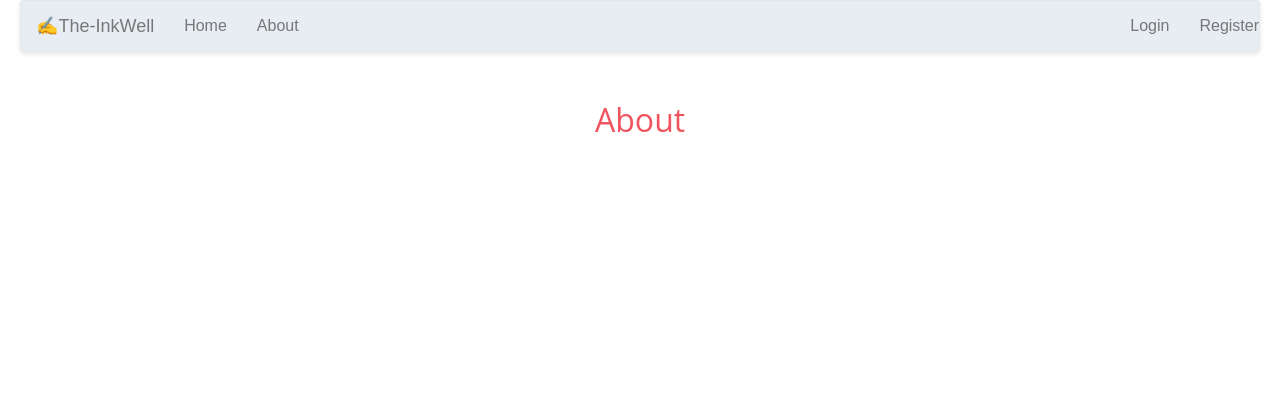
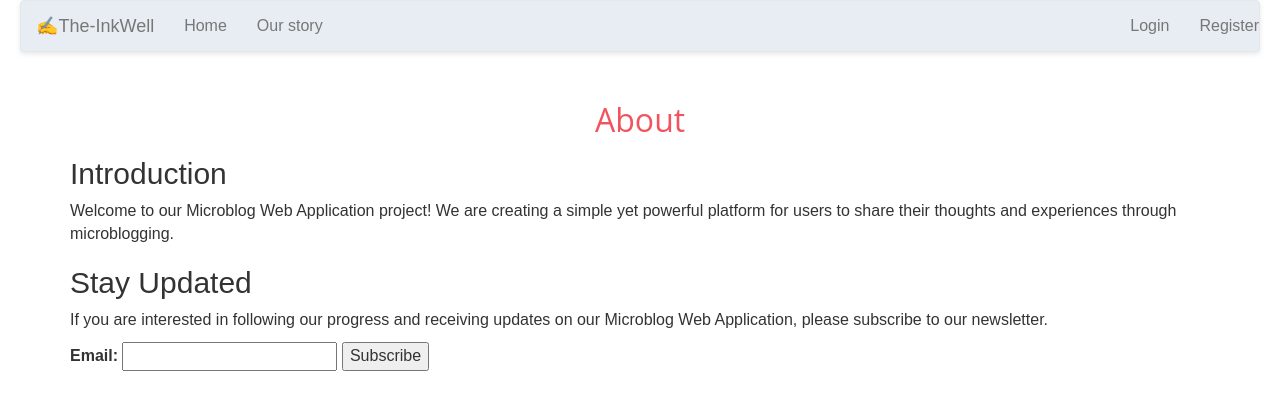
Before and after one commit to Enivid-mash/The-InkWell, a Flask app: page /about/ in a window 1280 px wide. Shown: the top 410 px of the page. Run offline with Flask 3, Linux system fonts and the light colour scheme; parts of the project's set-up code (start-up, migrations or seed data) failed here and were passed over; some libraries are stand-ins or nearby versions.

Commit message:
semi finished

```diff
--- a/main.py
+++ b/main.py
@@ -159,4 +159,4 @@ def logout():
     return redirect('/')
 
 if __name__ == '__main__':
-    app.run(debug=True, port=5001)
+    app.run(debug=True, port=5000)
--- a/templates/_navbar.html
+++ b/templates/_navbar.html
@@ -1,6 +1,6 @@
 <nav class="navbar navbar-default">
   <div class="navbar-header">
-      <a class="navbar-brand" href="#">✍The-InkWell</a>
+      <a class="navbar-brand" href="/">✍The-InkWell</a>
     </div>
     <ul class="nav navbar-nav">
       <li><a href="/">Home</a></li>
@@ -8,7 +8,7 @@
       <li><a href="/write-blog">Write a new blog</a></li>
       <li><a href="/my-blogs">View my blogs</a></li>
       {% endif %}
-      <li><a href="/about">About</a></li>
+      <li><a href="/about">Our story</a></li>
     </ul>
     <ul class="nav navbar-nav navbar-right">
       {% if session.login %}
--- a/templates/about.html
+++ b/templates/about.html
@@ -1,6 +1,21 @@
 {% extends "layout.html" %}
 {% block sub_content %}
 <div class="container">
-<h1> About </h1>
+<h1>About</h1>
+
+<section id="introduction">
+    <h2>Introduction</h2>
+    <p>Welcome to our Microblog Web Application project! We are creating a simple yet powerful platform for users to share their thoughts and experiences through microblogging.</p>
+</section>
+
+<section id="newsletter">
+    <h2>Stay Updated</h2>
+    <p>If you are interested in following our progress and receiving updates on our Microblog Web Application, please subscribe to our newsletter.</p>
+    <form action="/subscribe" method="POST">
+        <label for="email">Email:</label>
+        <input type="email" id="email" name="email" required>
+        <button type="submit">Subscribe</button>
+    </form>
+</section>
 </div>
 {% endblock %}
```
